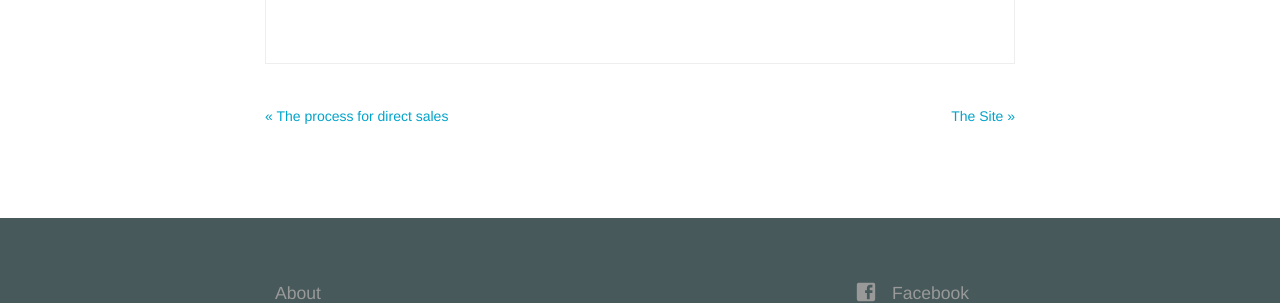
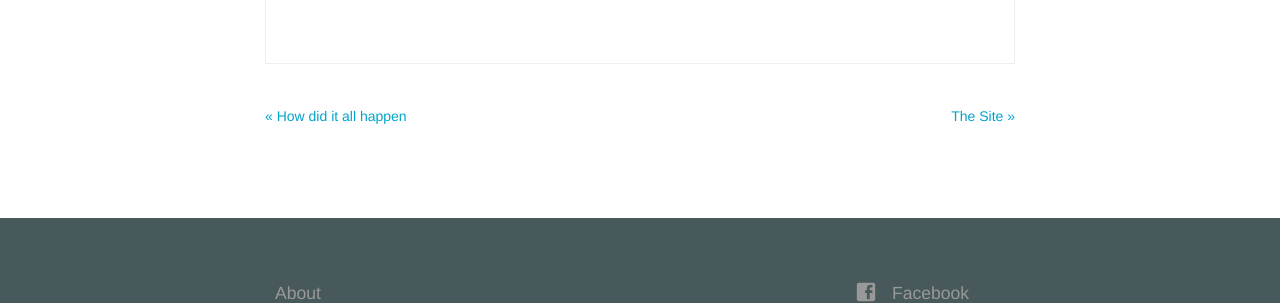
Before and after one commit to seblawson11/CoopersCroft, a Jekyll site: the page built from _posts/2017-01-01-we-bought-a-field.md, in a window 1280 px wide and 900 px high, scrolled down 1598 px. Shown: the part 311-614 px from the top of the window. Built offline with Jekyll 4.4.1, drawn with Linux system fonts in a browser that asks for light colours.

Commit message:
blog posts

```diff
--- a/_posts/2016-01-01-how-did-it-all-happen.md
+++ b/_posts/2016-01-01-how-did-it-all-happen.md
@@ -1,6 +1,6 @@
 ---
 date: 2016-01-01
-title: 2015: A Busy Year
+title: How did it all happen
 ---
 Summer 2002
 ![Nyons]({{ site.baseurl }}/images/coopers-croft-aerial.jp2)
--- a/_posts/2016-07-20-the-process-for-direct-sales.md
+++ /dev/null
@@ -1,7 +0,0 @@
----
-date: 2016-07-20
-title: The process for direct sales
-categories:
-  - sales
-author_staff_member: anna
----
```
